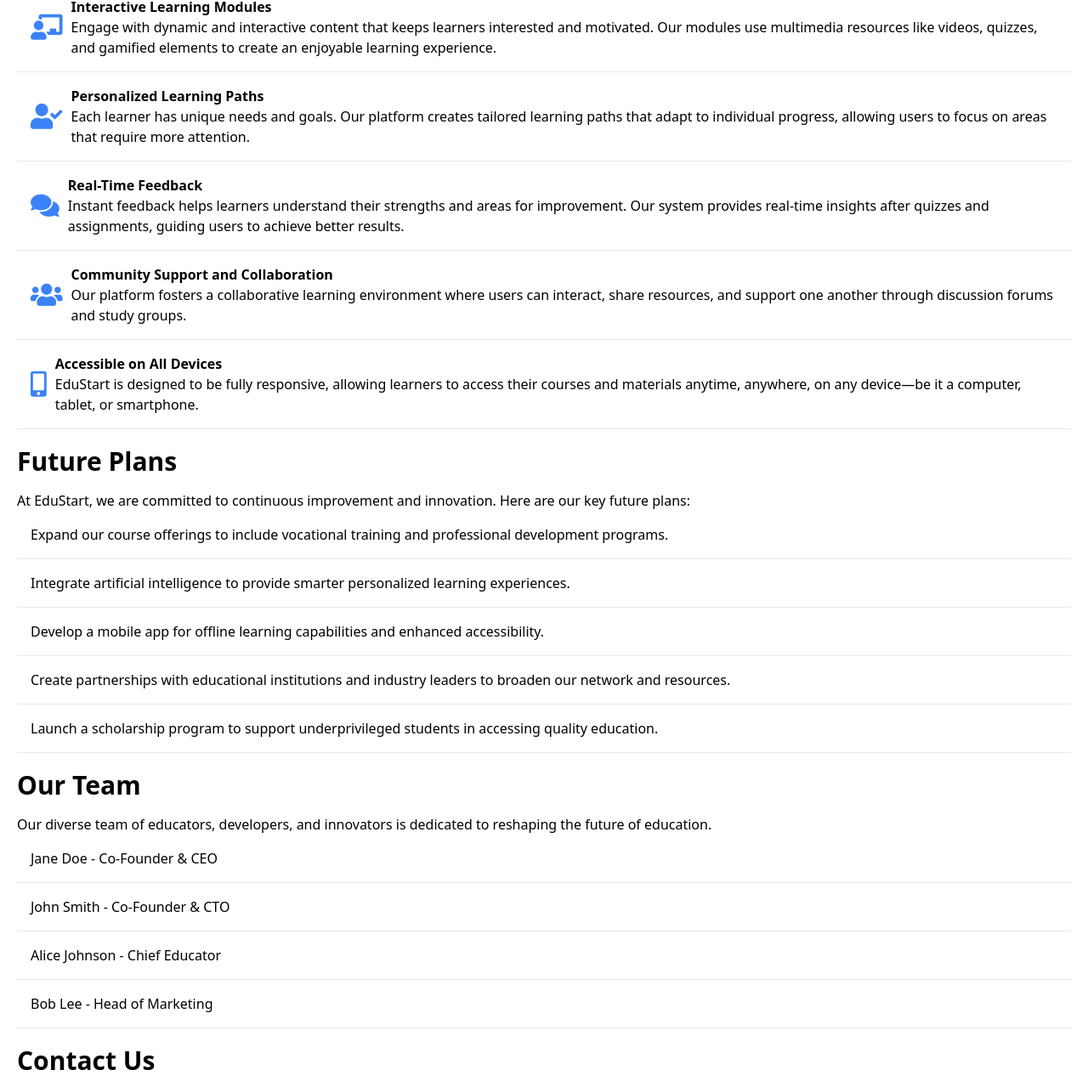
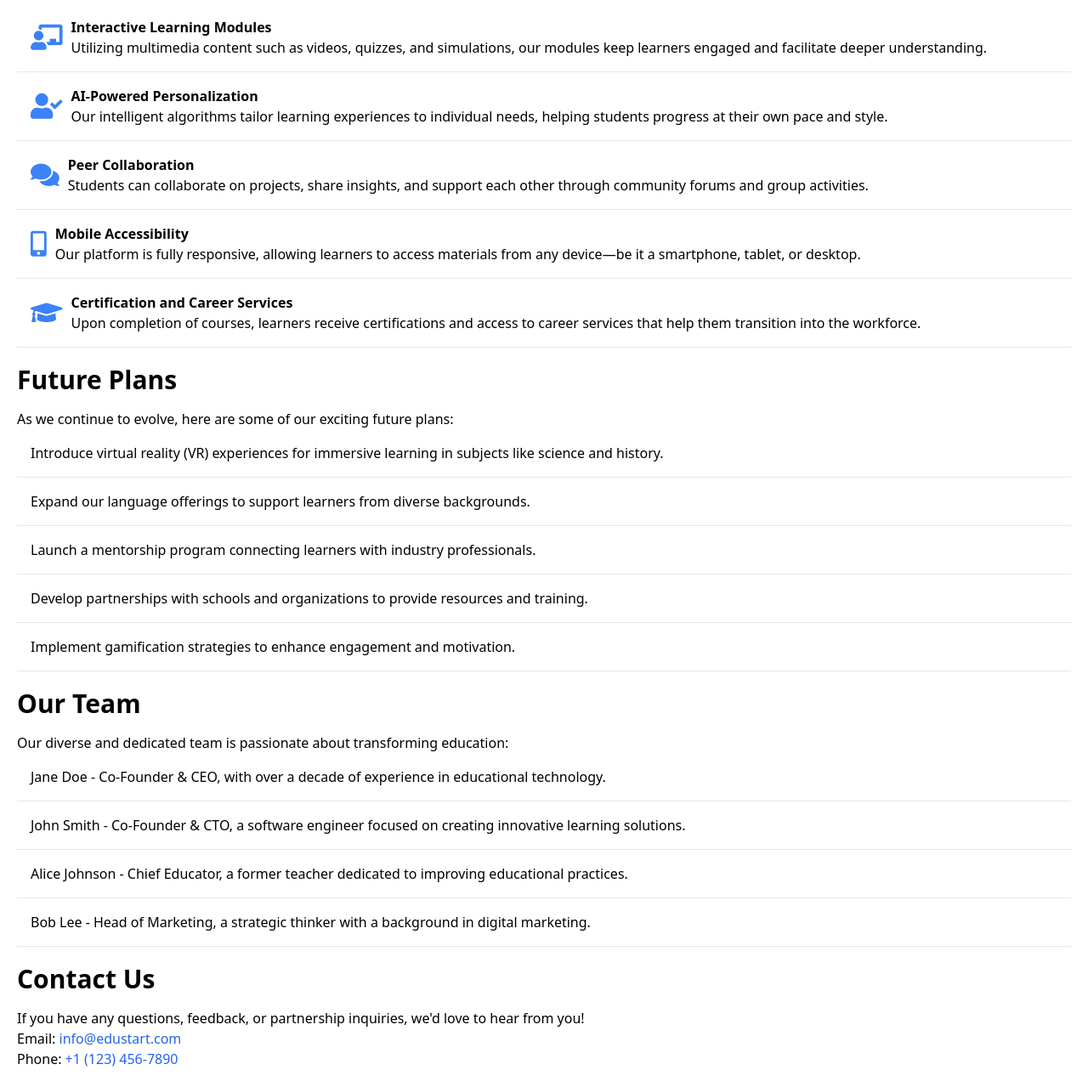
Before and after one commit to MiguelFrolov/supreme-disco, a plain HTML site: page index.html in a window 1280 px wide. Shown: the part 440-1719 px from the top of the page at 85% size. Drawn offline with nearby package versions, Linux system fonts and the light colour scheme.

Commit message:
Update index.html

```diff
--- a/index.html
+++ b/index.html
@@ -3,7 +3,7 @@
 <head>
     <meta charset="UTF-8">
     <meta name="viewport" content="width=device-width, initial-scale=1.0">
-    <title>EduStart - Revolutionizing Education</title>
+    <title>EduStart - Innovating the Future of Learning</title>
     <link href="https://cdn.jsdelivr.net/npm/tailwindcss@2.2.19/dist/tailwind.min.css" rel="stylesheet">
     <link rel="stylesheet" href="https://cdnjs.cloudflare.com/ajax/libs/font-awesome/5.15.4/css/all.min.css">
     <style>
@@ -32,7 +32,7 @@
 <body class="bg-gray-100">
     <header class="bg-blue-600 text-white text-center py-5">
         <h1 class="text-4xl font-bold">EduStart</h1>
-        <p class="text-lg">Revolutionizing Education for a Brighter Future</p>
+        <p class="text-lg">Innovating the Future of Learning</p>
     </header>
 
     <nav class="bg-white shadow">
@@ -53,7 +53,7 @@
     <main class="container mx-auto my-5 p-5 bg-white shadow-md rounded">
         <section id="mission">
             <h2 class="text-3xl font-semibold mb-4">Our Mission</h2>
-            <p>At EduStart, we aim to provide accessible and personalized education to learners around the globe, leveraging technology to enhance the learning experience.</p>
+            <p>At EduStart, we believe that every individual deserves access to quality education. Our mission is to harness the power of technology to create an inclusive, engaging, and personalized learning experience for students worldwide.</p>
         </section>
 
         <section id="features" class="my-5">
@@ -63,35 +63,35 @@
                     <i class="feature-icon fas fa-chalkboard-teacher"></i>
                     <div>
                         <h5 class="font-semibold">Interactive Learning Modules</h5>
-                        <p>Engage with dynamic and interactive content that keeps learners interested and motivated. Our modules use multimedia resources like videos, quizzes, and gamified elements to create an enjoyable learning experience.</p>
+                        <p>Utilizing multimedia content such as videos, quizzes, and simulations, our modules keep learners engaged and facilitate deeper understanding.</p>
                     </div>
                 </li>
                 <li class="list-group-item feature-item p-4 border-b">
                     <i class="feature-icon fas fa-user-check"></i>
                     <div>
-                        <h5 class="font-semibold">Personalized Learning Paths</h5>
-                        <p>Each learner has unique needs and goals. Our platform creates tailored learning paths that adapt to individual progress, allowing users to focus on areas that require more attention.</p>
+                        <h5 class="font-semibold">AI-Powered Personalization</h5>
+                        <p>Our intelligent algorithms tailor learning experiences to individual needs, helping students progress at their own pace and style.</p>
                     </div>
                 </li>
                 <li class="list-group-item feature-item p-4 border-b">
                     <i class="feature-icon fas fa-comments"></i>
                     <div>
-                        <h5 class="font-semibold">Real-Time Feedback</h5>
-                        <p>Instant feedback helps learners understand their strengths and areas for improvement. Our system provides real-time insights after quizzes and assignments, guiding users to achieve better results.</p>
-                    </div>
-                </li>
-                <li class="list-group-item feature-item p-4 border-b">
-                    <i class="feature-icon fas fa-users"></i>
-                    <div>
-                        <h5 class="font-semibold">Community Support and Collaboration</h5>
-                        <p>Our platform fosters a collaborative learning environment where users can interact, share resources, and support one another through discussion forums and study groups.</p>
+                        <h5 class="font-semibold">Peer Collaboration</h5>
+                        <p>Students can collaborate on projects, share insights, and support each other through community forums and group activities.</p>
                     </div>
                 </li>
                 <li class="list-group-item feature-item p-4 border-b">
                     <i class="feature-icon fas fa-mobile-alt"></i>
                     <div>
-                        <h5 class="font-semibold">Accessible on All Devices</h5>
-                        <p>EduStart is designed to be fully responsive, allowing learners to access their courses and materials anytime, anywhere, on any device—be it a computer, tablet, or smartphone.</p>
+                        <h5 class="font-semibold">Mobile Accessibility</h5>
+                        <p>Our platform is fully responsive, allowing learners to access materials from any device—be it a smartphone, tablet, or desktop.</p>
+                    </div>
+                </li>
+                <li class="list-group-item feature-item p-4 border-b">
+                    <i class="feature-icon fas fa-graduation-cap"></i>
+                    <div>
+                        <h5 class="font-semibold">Certification and Career Services</h5>
+                        <p>Upon completion of courses, learners receive certifications and access to career services that help them transition into the workforce.</p>
                     </div>
                 </li>
             </ul>
@@ -99,30 +99,30 @@
 
         <section id="future-plans" class="my-5">
             <h2 class="text-3xl font-semibold mb-4">Future Plans</h2>
-            <p>At EduStart, we are committed to continuous improvement and innovation. Here are our key future plans:</p>
+            <p>As we continue to evolve, here are some of our exciting future plans:</p>
             <ul class="list-group">
-                <li class="list-group-item p-4 border-b">Expand our course offerings to include vocational training and professional development programs.</li>
-                <li class="list-group-item p-4 border-b">Integrate artificial intelligence to provide smarter personalized learning experiences.</li>
-                <li class="list-group-item p-4 border-b">Develop a mobile app for offline learning capabilities and enhanced accessibility.</li>
-                <li class="list-group-item p-4 border-b">Create partnerships with educational institutions and industry leaders to broaden our network and resources.</li>
-                <li class="list-group-item p-4 border-b">Launch a scholarship program to support underprivileged students in accessing quality education.</li>
+                <li class="list-group-item p-4 border-b">Introduce virtual reality (VR) experiences for immersive learning in subjects like science and history.</li>
+                <li class="list-group-item p-4 border-b">Expand our language offerings to support learners from diverse backgrounds.</li>
+                <li class="list-group-item p-4 border-b">Launch a mentorship program connecting learners with industry professionals.</li>
+                <li class="list-group-item p-4 border-b">Develop partnerships with schools and organizations to provide resources and training.</li>
+                <li class="list-group-item p-4 border-b">Implement gamification strategies to enhance engagement and motivation.</li>
             </ul>
         </section>
 
         <section id="team" class="my-5">
             <h2 class="text-3xl font-semibold mb-4">Our Team</h2>
-            <p>Our diverse team of educators, developers, and innovators is dedicated to reshaping the future of education.</p>
+            <p>Our diverse and dedicated team is passionate about transforming education:</p>
             <ul class="list-group">
-                <li class="list-group-item p-4 border-b">Jane Doe - Co-Founder & CEO</li>
-                <li class="list-group-item p-4 border-b">John Smith - Co-Founder & CTO</li>
-                <li class="list-group-item p-4 border-b">Alice Johnson - Chief Educator</li>
-                <li class="list-group-item p-4 border-b">Bob Lee - Head of Marketing</li>
+                <li class="list-group-item p-4 border-b">Jane Doe - Co-Founder & CEO, with over a decade of experience in educational technology.</li>
+                <li class="list-group-item p-4 border-b">John Smith - Co-Founder & CTO, a software engineer focused on creating innovative learning solutions.</li>
+                <li class="list-group-item p-4 border-b">Alice Johnson - Chief Educator, a former teacher dedicated to improving educational practices.</li>
+                <li class="list-group-item p-4 border-b">Bob Lee - Head of Marketing, a strategic thinker with a background in digital marketing.</li>
             </ul>
         </section>
 
         <section id="contact" class="my-5">
             <h2 class="text-3xl font-semibold mb-4">Contact Us</h2>
-            <p>If you have any questions or inquiries, feel free to reach out:</p>
+            <p>If you have any questions, feedback, or partnership inquiries, we'd love to hear from you!</p>
             <p>Email: <a class="text-blue-600 hover:underline" href="mailto:info@edustart.com">info@edustart.com</a></p>
             <p>Phone: <span class="text-blue-600">+1 (123) 456-7890</span></p>
         </section>
```
